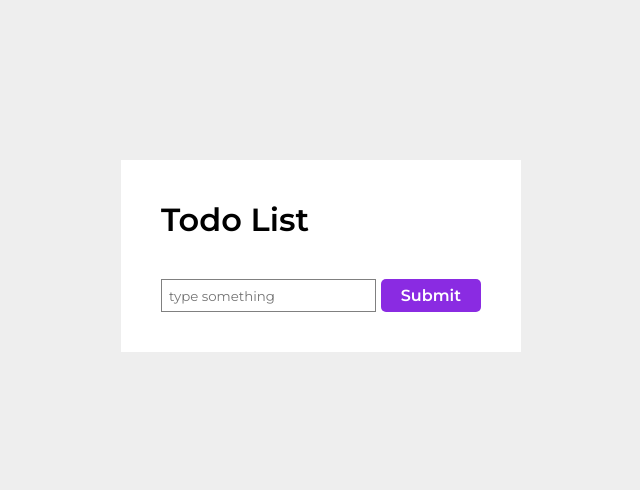
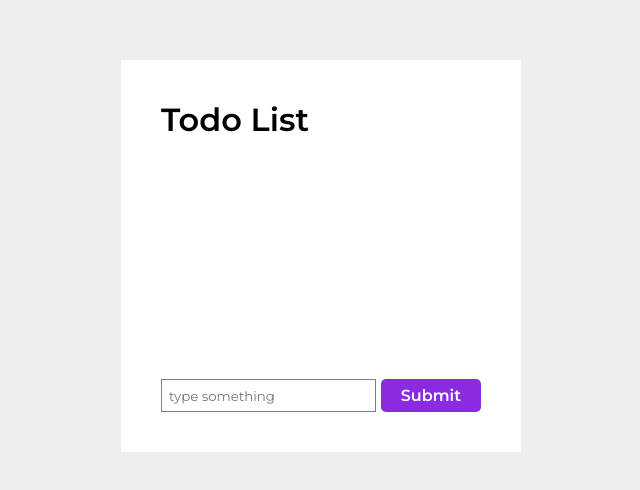
Before and after one commit to lazy-geek/svelte-todo-app, a Svelte app: page / in a window 1280 px wide. Shown: the part 144-634 px from the top of the page, without its empty margins (319-959 px from the left). Built offline with nearby package versions, Linux system fonts and the light colour scheme.

Commit message:
Add min height to list container

```diff
--- a/src/components/TaskList.svelte
+++ b/src/components/TaskList.svelte
@@ -15,12 +15,14 @@
 
 <style>
     .task-list {
+        min-height: 200px;
         display: grid;
         grid-template-columns: 1fr;
         row-gap: 20px;
     }
     div {
         display: flex;
-
+        align-content: flex-start;
+        height: fit-content;
     }
 </style>
```
